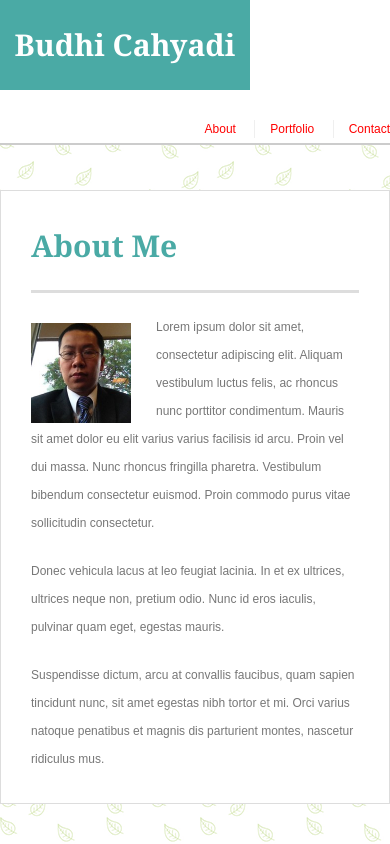
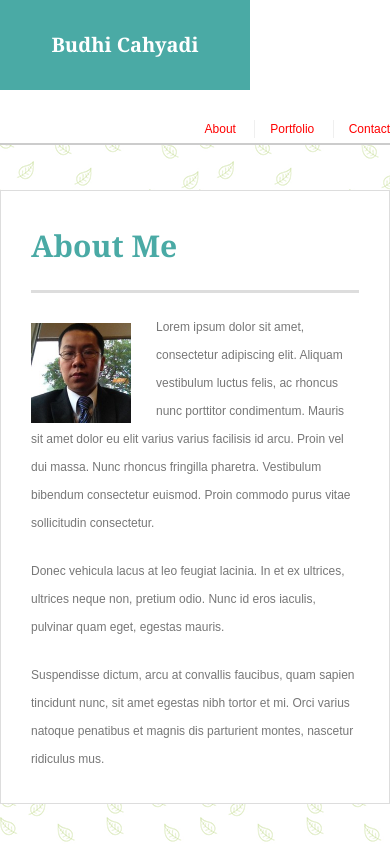
Before and after one commit to tiger2877/Responsive-Portfolio, a plain HTML site: page index.html in a window 390 px wide. Shown: the top 844 px of the page. Drawn offline with Linux system fonts and the light colour scheme.

Commit message:
Update style.css

```diff
--- a/Assets/css/style.css
+++ b/Assets/css/style.css
@@ -274,7 +274,7 @@ input[type=submit] {
 }
 
 /* Standard syntax from https://www.w3schools.com/css/tryit.asp?filename=trycss3_animation1 */
-@keyframes test {
+@keyframes changecolor {
   from {background: url("../images/leaves.png");}
   to {background-color: yellow;}
 }
@@ -295,6 +295,20 @@ input[type=submit] {
     background: #ffffff;
     border-bottom: 2px solid #cccccc;
   }
+
+  #logo {
+  float: left;
+  width: 250px;
+  height: 90px;
+  font-family: Georgia, Times, "Times New Roman", serif;
+  font-size: 25px;
+  font-weight: 700;
+  line-height: 90px;
+  color: #ffffff;
+  text-align: center;
+  text-decoration: none;
+  background: #4aaaa5;
+}
 
   body {
     font-family: Arial, "Helvetica Neue", Helvetica, sans-serif;
@@ -414,6 +428,20 @@ input[type=submit] {
     border-bottom: 2px solid #cccccc;
   }
 
+  #logo {
+  float: left;
+  width: 250px;
+  height: 90px;
+  font-family: Georgia, Times, "Times New Roman", serif;
+  font-size: 20px;
+  font-weight: 700;
+  line-height: 90px;
+  color: #ffffff;
+  text-align: center;
+  text-decoration: none;
+  background: #4aaaa5;
+}
+
   body {
     font-family: Arial, "Helvetica Neue", Helvetica, sans-serif;
     font-size: 12px;
```
